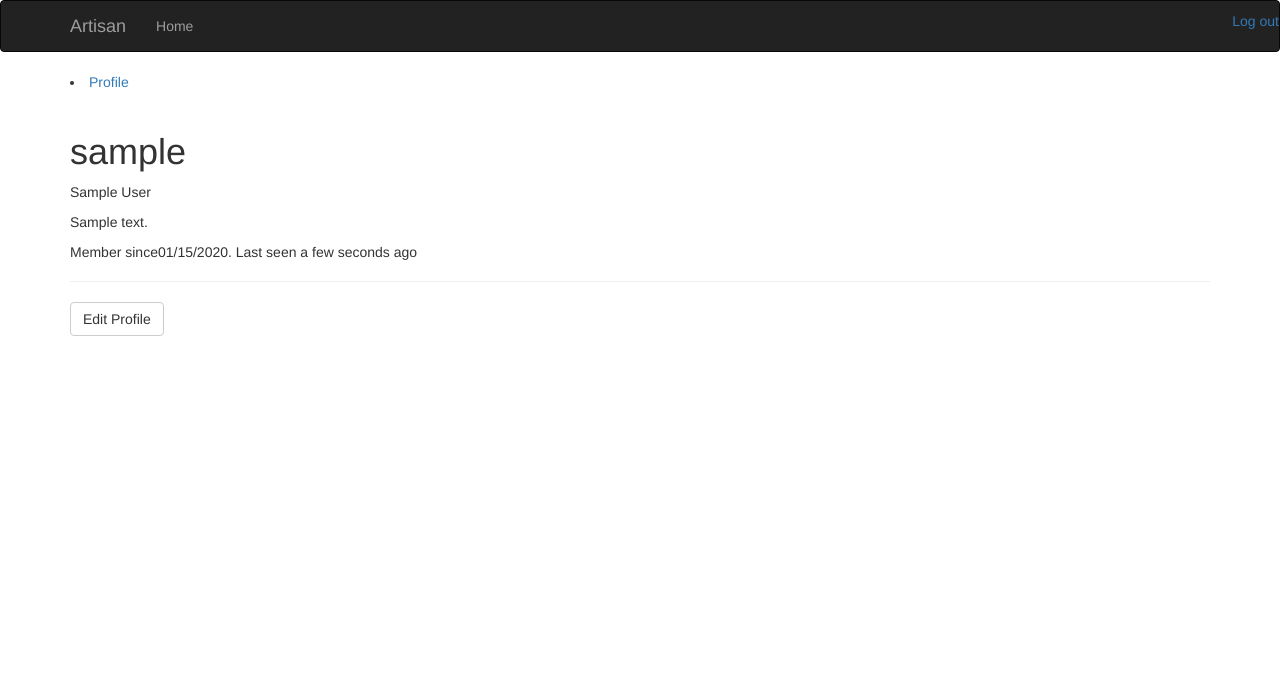
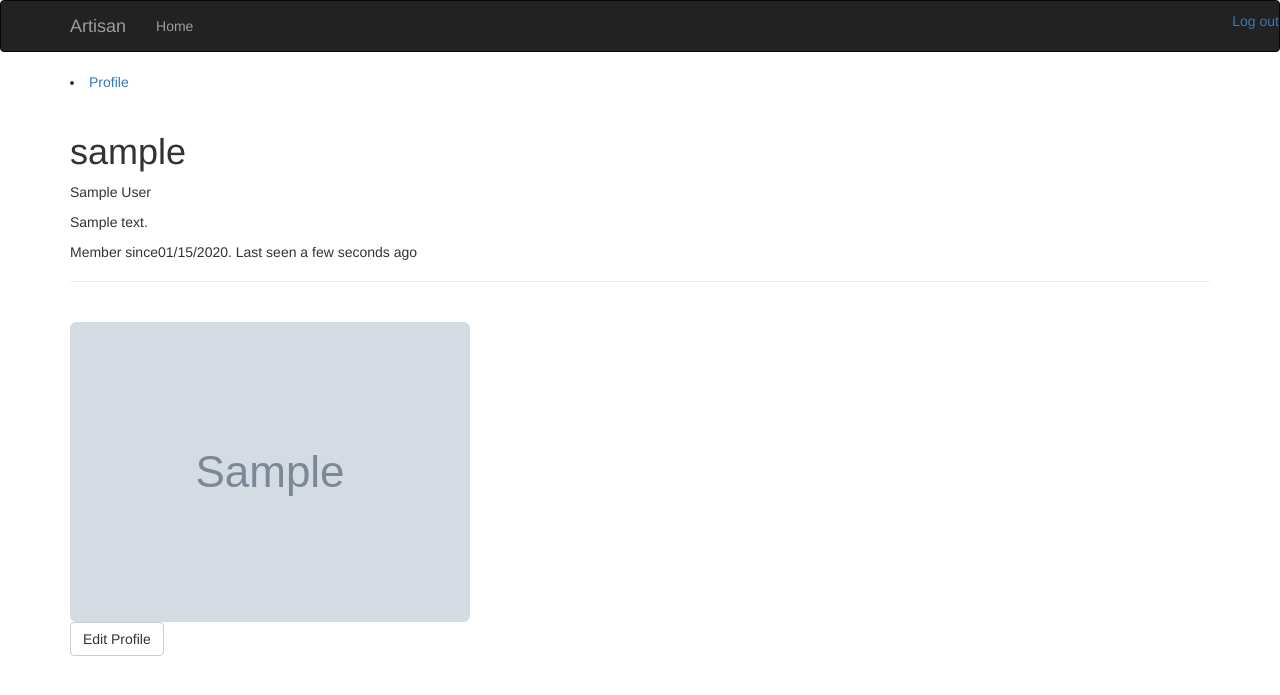
Before and after one commit to kobefaith/Artisan_zhou_web, a Flask app: a page that uses app/templates/user.html in a window 1280 px wide. Shown: the top 695 px of the page. Run offline with Flask 2, Linux system fonts and the light colour scheme; a user stored in the database is signed in; tables that the repository leaves empty hold one stand-in row (values such as "Sample post"); grey boxes marked "Sample" are stand-in pictures; some libraries are stand-ins or nearby versions.

Commit message:
addthe photo to the html

```diff
--- a/app/templates/user.html
+++ b/app/templates/user.html
@@ -22,6 +22,10 @@
         Last seen {{ moment(user.last_seen).fromNow() }}
     </p>
     </div>
+    <br>
+    <div>
+        <img class="img-rounded profile-thumbnail" src="{{ user.image }}" alt="photo">
+    </div>
     {% if user == current_user %}
         <a class="btn btn-default" href="{{ url_for('.edit_profile') }}" role="button">
         Edit Profile
```
